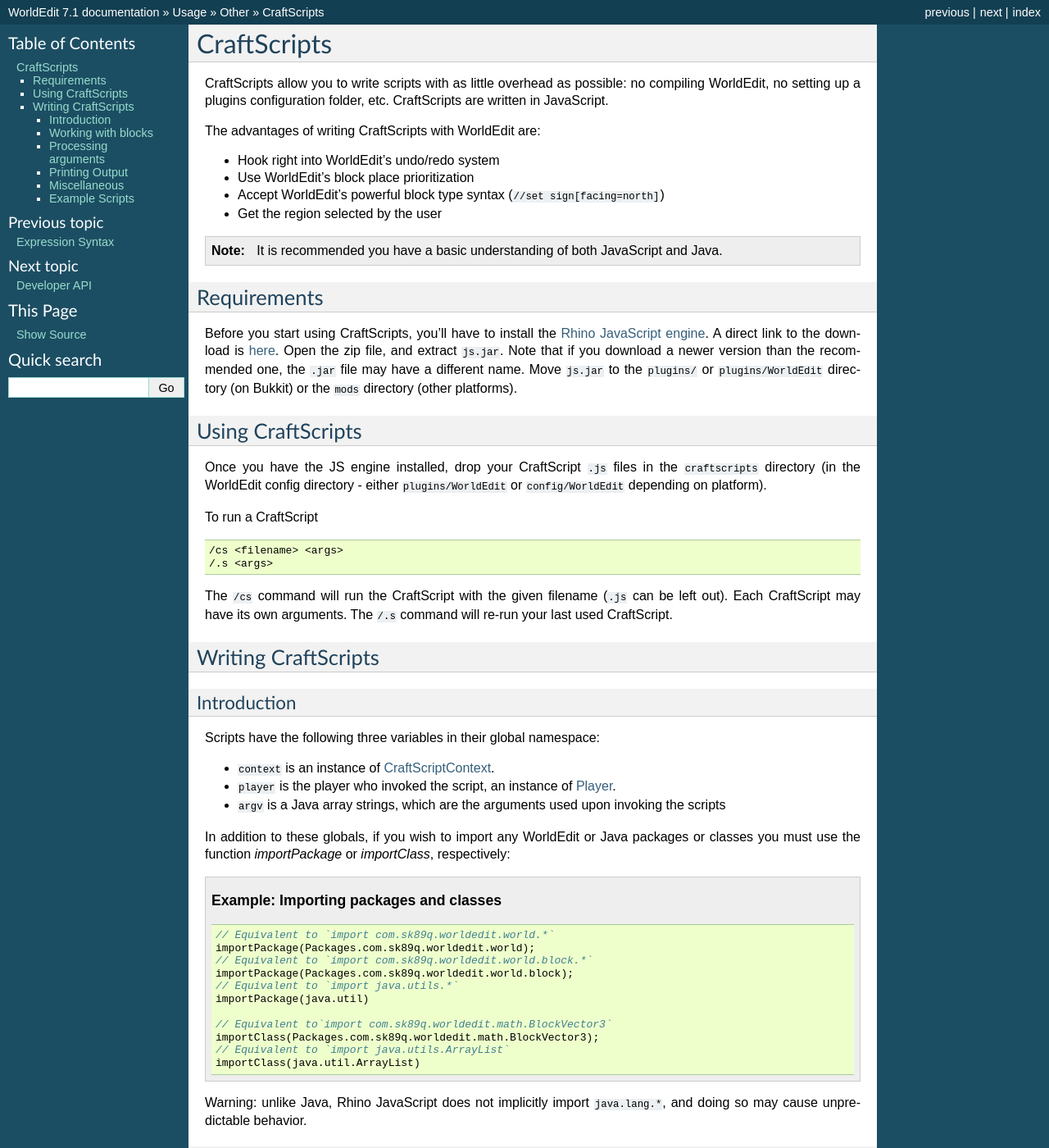
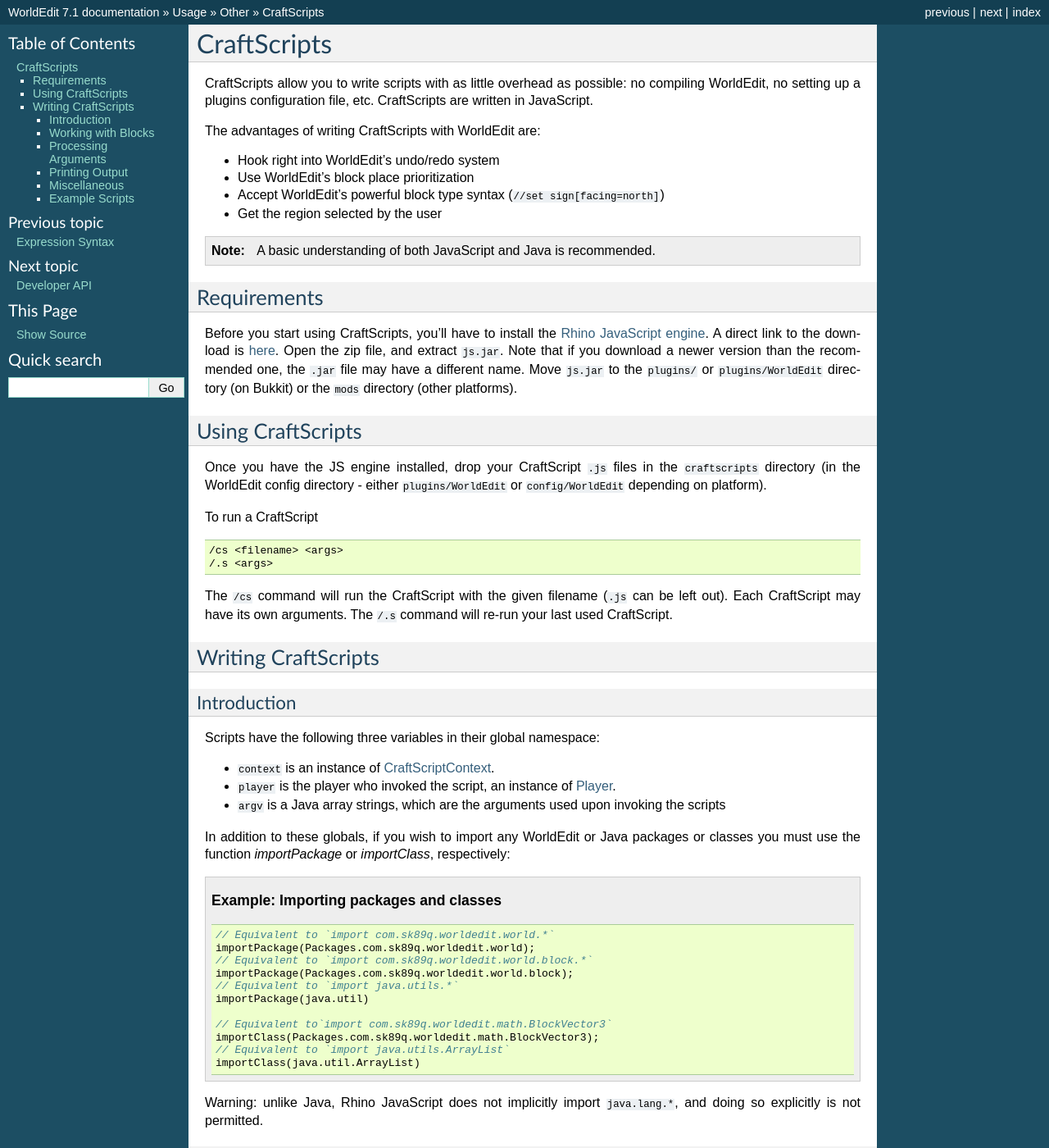
Before and after one commit to EngineHub/WorldEditDocs, a Sphinx documentation site: the page built from source/usage/other/craftscripts.rst, in a window 1280 px wide and 1400 px high. Shown: the whole window at 82% size. Built offline with Sphinx 7.4.7, drawn with Linux system fonts in a browser that asks for light colours; some of the changed text lies outside the part shown.

Commit message:
Fix typos

```diff
--- a/source/usage/other/craftscripts.rst
+++ b/source/usage/other/craftscripts.rst
@@ -3,7 +3,7 @@
 
 .. highlight:: javascript
 
-CraftScripts allow you to write scripts with as little overhead as possible: no compiling WorldEdit, no setting up a plugins configuration folder, etc. CraftScripts are written in JavaScript.
+CraftScripts allow you to write scripts with as little overhead as possible: no compiling WorldEdit, no setting up a plugins configuration file, etc. CraftScripts are written in JavaScript.
 
 The advantages of writing CraftScripts with WorldEdit are:
 
@@ -12,7 +12,7 @@
 * Accept WorldEdit's powerful block type syntax (``//set sign[facing=north]``)
 * Get the region selected by the user
 
-.. note:: It is recommended you have a basic understanding of both JavaScript and Java.
+.. note:: A basic understanding of both JavaScript and Java is recommended.
 
 Requirements
 ~~~~~~~~~~~~
@@ -63,12 +63,12 @@
         // Equivalent to `import java.utils.ArrayList`
         importClass(java.util.ArrayList)
 
-Warning: unlike Java, Rhino JavaScript does not implicitly import ``java.lang.*``, and doing so may cause unpredictable behavior.
+Warning: unlike Java, Rhino JavaScript does not implicitly import ``java.lang.*``, and doing so explicitly is not permitted.
 
-Working with blocks
+Working with Blocks
 -------------------
 
-All block editing in WorldEdit is done through an EditSession. This object handles history and block placement order all automatically. To get an edit session for your own script, use:
+All block editing in WorldEdit is done through an EditSession. This object handles history and block placement order automatically. To get an edit session for your own script, use:
 
 ::
 
@@ -112,7 +112,7 @@
 
 This returns an instance of `Region <https://github.com/EngineHub/WorldEdit/blob/master/worldedit-core/src/main/java/com/sk89q/worldedit/regions/Region.java>`_. Although the player cannot run a CraftScript without first selecting a region, the script can read and modify blocks outside the selected region. ``//undo`` will still undo blocks modified outside the selection region.
 
-Processing arguments
+Processing Arguments
 --------------------
 
 Arguments are passed in under the ``argv`` variable. ``argv`` is a JavaScript array, and the first element of the array is the filename of your script (which may or may not have the file extension). If you need to check whether the right number of arguments was provided by the player, you can use ``CraftScriptContext#checkArgs``.
```
Also changed, not shown: other parts of source/usage/other/craftscripts.rst (+2 -2 lines).
